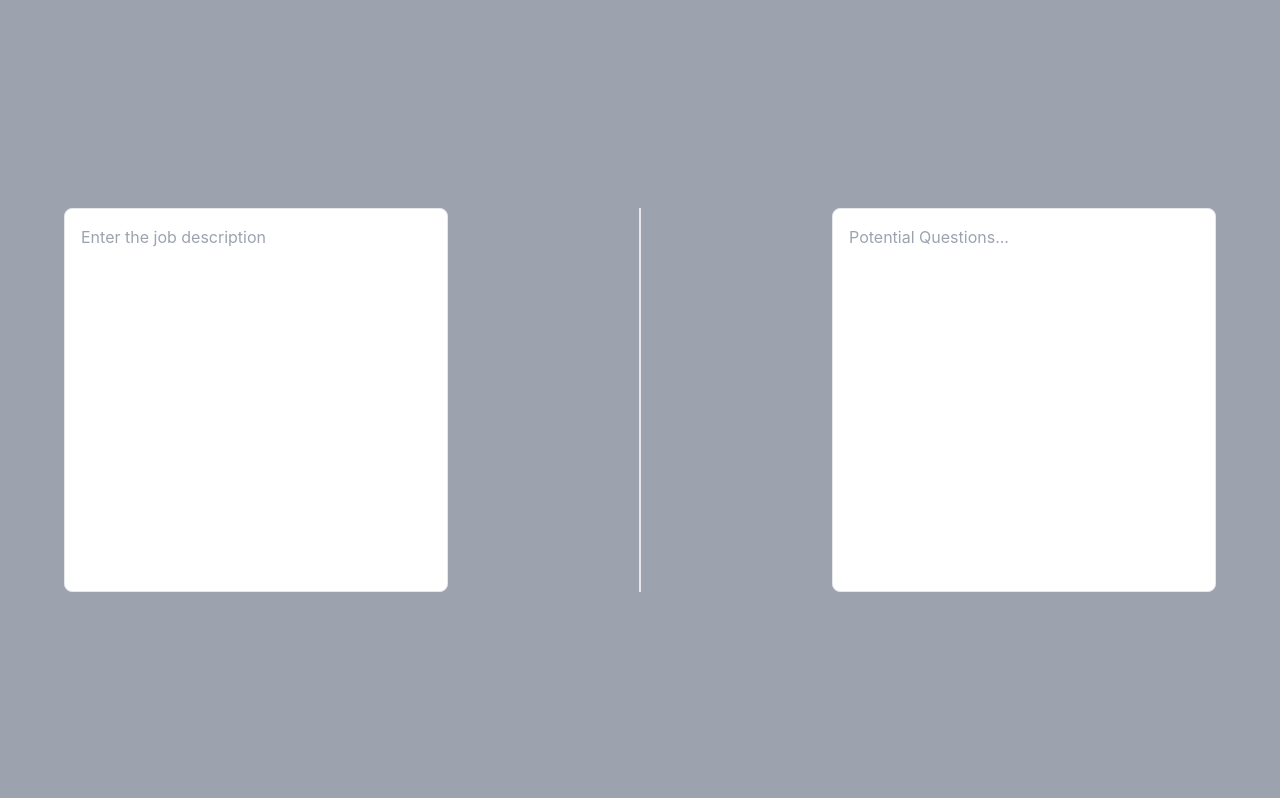
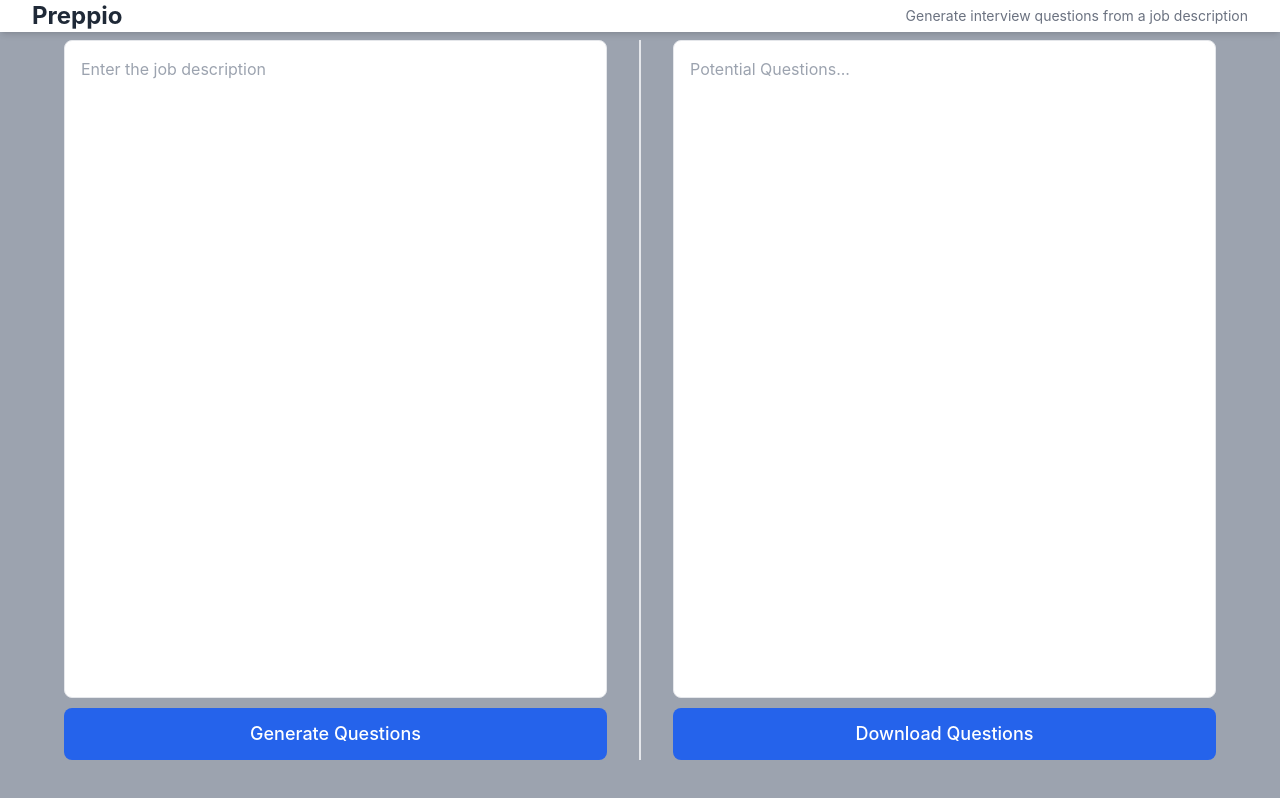
Before and after one commit to kaushaltheeG/Preppio, a React (Create React App) app in the folder preppio-ui/: page / in a window 1280 px wide. Built offline with nearby package versions, Linux system fonts and the light colour scheme.

Commit message:
Added button and header

```diff
--- a/preppio-ui/src/App.tsx
+++ b/preppio-ui/src/App.tsx
@@ -1,26 +1,43 @@
 import React from 'react';
 import TextBox from './components/TextBox';
-
+import Button from './components/Button';
 function App() {
   const [jobDescription, setJobDescription] = React.useState('');
 
   return (
-    <div className="min-h-screen flex items-center justify-center p-4 bg-gray-400">
-      <div className="flex flex-row justify-between w-full max-w-6xl gap-8 h-full">
+    <>
+    <header className="h-8 bg-white shadow-md flex items-center justify-between px-8 fixed w-full top-0">
+      <div className="text-2xl font-bold text-gray-800">
+        Preppio
+      </div>
+      <div className="text-sm text-gray-500">
+        Generate interview questions from a job description
+      </div>
+    </header>
+    <div className="h-screen flex items-center justify-center p-4 bg-gray-400">
+      <div className="flex flex-row justify-between w-full max-w-6xl gap-8 h-[90vh]">
+        <div className="flex flex-col flex-1">
           <TextBox
             value={jobDescription}
             onChange={setJobDescription}
             placeholder="Enter the job description"
             className="flex-1 min-h-[200px]"
             />
+          <Button variant="primary" size="lg" onClick={() => {}}>Generate Questions</Button>
+        </div>
         <div className="w-px bg-gray-200 h-auto self-stretch border-r-2 border-gray-200" />
+        <div className="flex flex-col flex-1">
           <TextBox
             value=""
             placeholder="Potential Questions..."
             className="flex-1 min-h-[200px]"
             />
+          <Button variant="primary" size="lg" onClick={() => {}}>Download Questions</Button>
+
         </div>
       </div>
+    </div>
+    </>
   );
 }
 
--- /dev/null
+++ b/preppio-ui/src/components/Button.tsx
@@ -0,0 +1,54 @@
+import React from 'react';
+
+interface ButtonProps {
+  children: React.ReactNode;
+  onClick?: () => void;
+  variant?: 'primary' | 'secondary' | 'outline';
+  size?: 'sm' | 'md' | 'lg';
+  disabled?: boolean;
+  className?: string;
+  type?: 'button' | 'submit' | 'reset';
+}
+
+const Button: React.FC<ButtonProps> = ({
+  children,
+  onClick,
+  variant = 'primary',
+  size = 'md',
+  disabled = false,
+  className = '',
+  type = 'button'
+}) => {
+  const baseStyles = 'rounded-lg font-medium transition-all duration-200 focus:ring-2 focus:ring-offset-2';
+
+  const variants = {
+    primary: 'bg-blue-600 text-white hover:bg-blue-700 focus:ring-blue-500',
+    secondary: 'bg-gray-600 text-white hover:bg-gray-700 focus:ring-gray-500',
+    outline: 'border-2 border-blue-600 text-blue-600 hover:bg-blue-50 focus:ring-blue-500'
+  };
+
+  const sizes = {
+    sm: 'px-3 py-1.5 text-sm',
+    md: 'px-4 py-2 text-base',
+    lg: 'px-6 py-3 text-lg'
+  };
+
+  return (
+    <button
+      type={type}
+      onClick={onClick}
+      disabled={disabled}
+      className={`
+        ${baseStyles}
+        ${variants[variant]}
+        ${sizes[size]}
+        ${disabled ? 'opacity-50 cursor-not-allowed' : ''}
+        ${className}
+      `}
+    >
+      {children}
+    </button>
+  );
+};
+
+export default Button;
--- a/preppio-ui/src/components/TextBox.tsx
+++ b/preppio-ui/src/components/TextBox.tsx
@@ -15,7 +15,7 @@ const TextBox: React.FC<TextBoxProps> = ({ value, onChange, placeholder, readonl
   }, [onChange]);
 
   return (
-    <div className="w-1/3 h-96">
+    <div className="w-full h-full pb-[10px]">
       <textarea
         className={`w-full h-full p-4 border rounded-lg resize-none
           focus:outline-none focus:ring-2 focus:ring-blue-500
```
Lines whose indentation alone changed are shown as unchanged.
